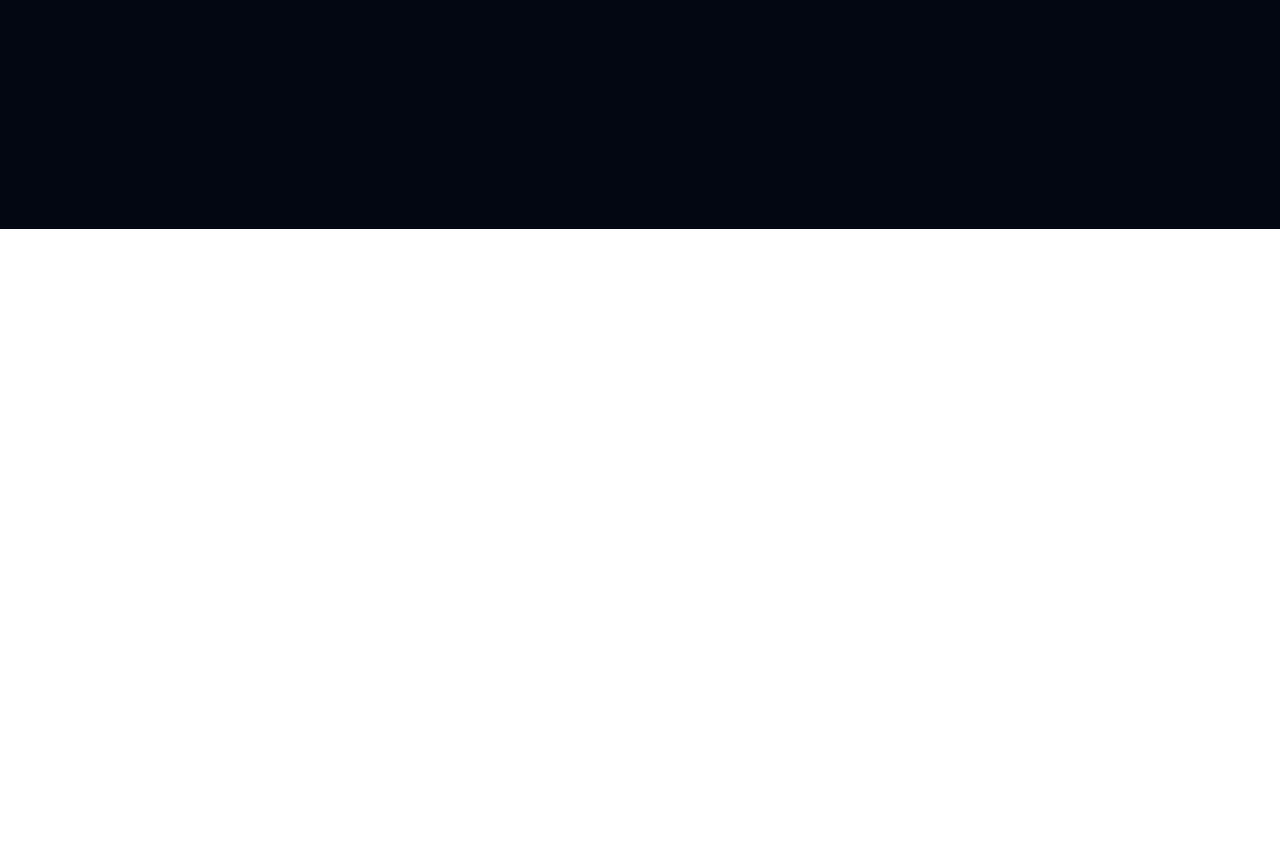
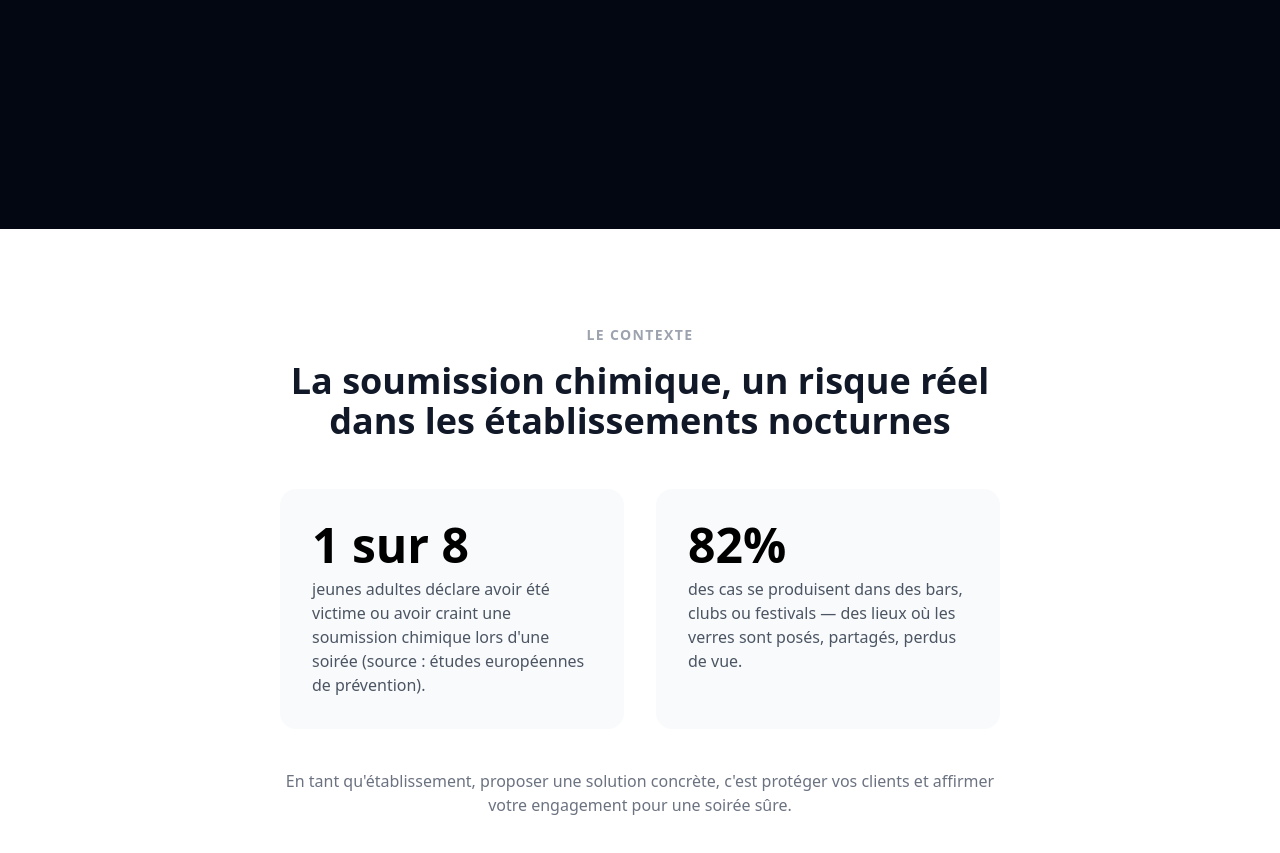
Before and after one commit to Sam9151/clearcup, a plain HTML site: page index.html in a window 1280 px wide. Shown: the part 635-1488 px from the top of the page. Before the commit the page ends 864 px from the top, so only its background shows below. Drawn offline with nearby package versions, Linux system fonts and the light colour scheme.

Commit message:
feat: section probleme avec stats

```diff
--- a/index.html
+++ b/index.html
@@ -56,7 +56,28 @@
 </section>
 
   <!-- PROBLÈME -->
-  <section id="probleme"></section>
+  <section id="probleme" class="py-24 bg-white">
+  <div class="max-w-3xl mx-auto px-6 text-center">
+    <p class="text-sm font-semibold uppercase tracking-widest text-gray-400 mb-4">Le contexte</p>
+    <h2 class="text-3xl md:text-4xl font-bold mb-8">
+      La soumission chimique, un risque réel dans les établissements nocturnes
+    </h2>
+    <div class="grid md:grid-cols-2 gap-8 text-left mt-12">
+      <div class="bg-gray-50 rounded-2xl p-8">
+        <p class="text-5xl font-bold text-black mb-2">1 sur 8</p>
+        <p class="text-gray-600">jeunes adultes déclare avoir été victime ou avoir craint une soumission chimique lors d'une soirée (source : études européennes de prévention).</p>
+      </div>
+      <div class="bg-gray-50 rounded-2xl p-8">
+        <p class="text-5xl font-bold text-black mb-2">82%</p>
+        <p class="text-gray-600">des cas se produisent dans des bars, clubs ou festivals — des lieux où les verres sont posés, partagés, perdus de vue.</p>
+      </div>
+    </div>
+    <p class="mt-10 text-gray-500 text-base">
+      En tant qu'établissement, proposer une solution concrète, c'est protéger vos clients
+      et affirmer votre engagement pour une soirée sûre.
+    </p>
+  </div>
+</section>
 
   <!-- COMMENT ÇA MARCHE -->
   <section id="comment"></section>
```
